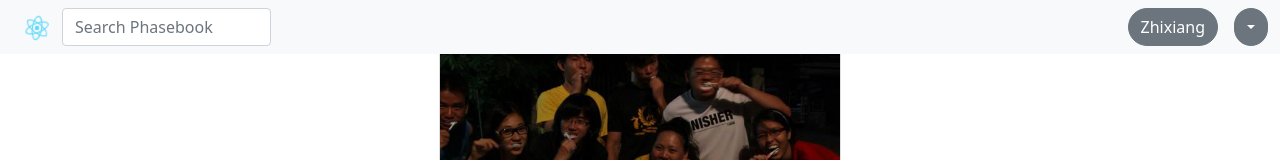
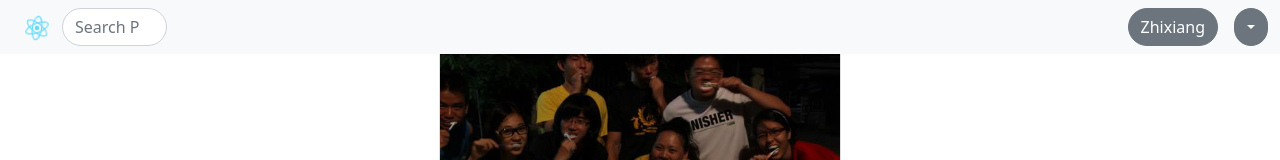
Before and after one commit to wuzhixiang88/GA-Projects, a React (Create React App) app in the folder unit4_project/phasebook/client/: page /1 in a window 1280 px wide. Shown: the top 160 px of the page. Built offline with nearby package versions, Linux system fonts and the light colour scheme.

Commit message:
update header components CSS styling

```diff
--- a/unit4_project/phasebook/client/src/components/Header.jsx
+++ b/unit4_project/phasebook/client/src/components/Header.jsx
@@ -27,9 +27,13 @@ const Header = () => {
               />
             </Navbar.Brand>
           </Col>
-          <Col md={2}>
+          <Col md={1}>
             <Form.Group>
-              <Form.Control type="search" placeholder="Search Phasebook" />
+              <Form.Control
+                type="search"
+                placeholder="Search Phasebook"
+                className="rounded-pill"
+              />
             </Form.Group>
           </Col>
           <Col md="auto" className="d-flex ms-auto">
```
